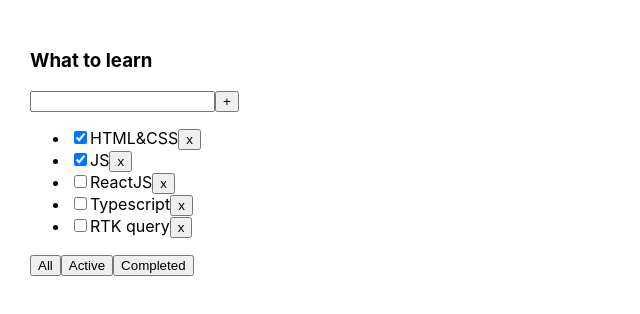
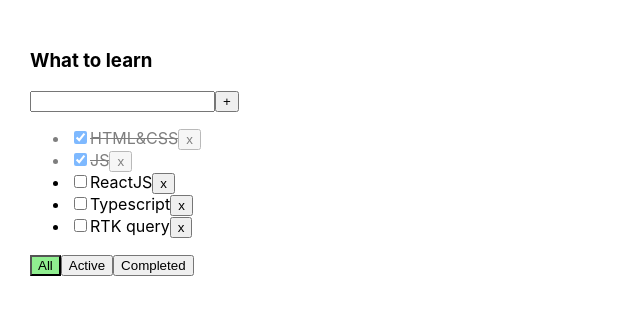
Before and after one commit to mrvan115/todolist, a React (Vite) app: page / in a window 1280 px wide. Shown: the top 314 px of the page, without its empty margins (0-640 px from the left). Built offline with nearby package versions, Linux system fonts and the light colour scheme.

Commit message:
s1w4 = Условный рендеринг. Работа со стилями (className). Выделение активного элемента.

```diff
--- a/src/App.css
+++ b/src/App.css
@@ -6,3 +6,20 @@
 .app > div {
   margin-right: 50px;
 }
+
+.error {
+  border: red 1px solid;
+}
+
+.error-message {
+  color: red;
+}
+
+.active-filter {
+  background-color: lightgreen;
+}
+
+.is-done {
+  opacity: 0.5;
+  text-decoration: line-through;
+}
--- a/src/App.tsx
+++ b/src/App.tsx
@@ -36,6 +36,11 @@
         setTasks([newTask, ...tasks])
     }
 
+    const changeTaskStatus = (taskId: string, isDone: boolean) => {
+        const newState = tasks.map(task => task.id === taskId ? {...task, isDone} : task)
+        setTasks(newState)
+    }
+
     let filteredTasks = tasks
     if (filter === 'active') {
         filteredTasks = tasks.filter(task => !task.isDone)
@@ -47,7 +52,8 @@
     return (
         <div className="app">
             <TodolistItem title={'What to learn'} tasks={filteredTasks} deleteTask={deleteTask}
-                          changeFilter={changeFilter} createTask={createTask}/>
+                          changeFilter={changeFilter} createTask={createTask} changeTaskStatus={changeTaskStatus}
+                          filter={filter}/>
         </div>
     )
 }
--- a/src/components/Button.tsx
+++ b/src/components/Button.tsx
@@ -1,8 +1,9 @@
 type Props = {
     title: string
     onClick?: () => void
+    className?: string
 }
 
 export const Button = (props: Props) => {
-    return <button onClick={props.onClick}>{props.title}</button>
+    return <button className={props.className} onClick={props.onClick}>{props.title}</button>
 };
--- a/src/components/TodolistItem.tsx
+++ b/src/components/TodolistItem.tsx
@@ -8,18 +8,27 @@
     deleteTask: (taskId: string) => void
     changeFilter: (filter: FilterValues) => void
     createTask: (taskTitle: string) => void
+    changeTaskStatus: (taskId: string, isDone: boolean) => void
+    filter: FilterValues
 }
 
 export const TodolistItem = (props: Props) => {
     const [taskTitle, setTaskTitle] = useState<string>('')
+    const [error, setError] = useState<string | null>(null)
 
     const createTaskHandler = () => {
-        props.createTask(taskTitle)
-        setTaskTitle('')
+        const trimmedTitle = taskTitle.trim()
+        if (trimmedTitle !== '') {
+            props.createTask(trimmedTitle)
+            setTaskTitle('')
+        } else {
+            setError('Title is required')
+        }
     }
 
     const changeTaskTitleHandler = (e: ChangeEvent<HTMLInputElement>) => {
         setTaskTitle(e.currentTarget.value)
+        setError(null)
     }
 
     const createTaskOnEnterHandler = (e: KeyboardEvent<HTMLInputElement>) => {
@@ -32,10 +41,11 @@
         <div>
             <h3>{props.title}</h3>
             <div>
-                <input value={taskTitle}
+                <input className={error ? 'error' : ''} value={taskTitle}
                        onChange={changeTaskTitleHandler}
                        onKeyDown={createTaskOnEnterHandler}/>
                 <Button title={'+'} onClick={createTaskHandler}/>
+                {error && <div className={'error-message'}>{error}</div>}
             </div>
             {props.tasks.length === 0 ? (
                 <p>Tasks is empty</p>
@@ -45,9 +55,13 @@
                         const deleteTaskHandler = () => {
                             props.deleteTask(task.id)
                         }
+                        const changeTaskStatusHandler = (e: ChangeEvent<HTMLInputElement>) => {
+                            const newStatusValue = e.currentTarget.checked
+                            props.changeTaskStatus(task.id, newStatusValue)
+                        }
                         return (
-                            <li key={task.id}>
-                                <input type="checkbox" checked={task.isDone}/>
+                            <li key={task.id} className={task.isDone ? 'is-done' : ''}>
+                                <input type="checkbox" checked={task.isDone} onChange={changeTaskStatusHandler}/>
                                 <span>{task.title}</span>
                                 <Button title={'x'} onClick={deleteTaskHandler}/>
                             </li>
@@ -56,9 +70,12 @@
                 </ul>
             )}
             <div>
-                <Button title={'All'} onClick={() => props.changeFilter('all')}/>
-                <Button title={'Active'} onClick={() => props.changeFilter('active')}/>
-                <Button title={'Completed'} onClick={() => props.changeFilter('completed')}/>
+                <Button className={props.filter === 'all' ? 'active-filter' : ''} title={'All'}
+                        onClick={() => props.changeFilter('all')}/>
+                <Button className={props.filter === 'active' ? 'active-filter' : ''} title={'Active'}
+                        onClick={() => props.changeFilter('active')}/>
+                <Button className={props.filter === 'completed' ? 'active-filter' : ''} title={'Completed'}
+                        onClick={() => props.changeFilter('completed')}/>
             </div>
         </div>
     );
```
